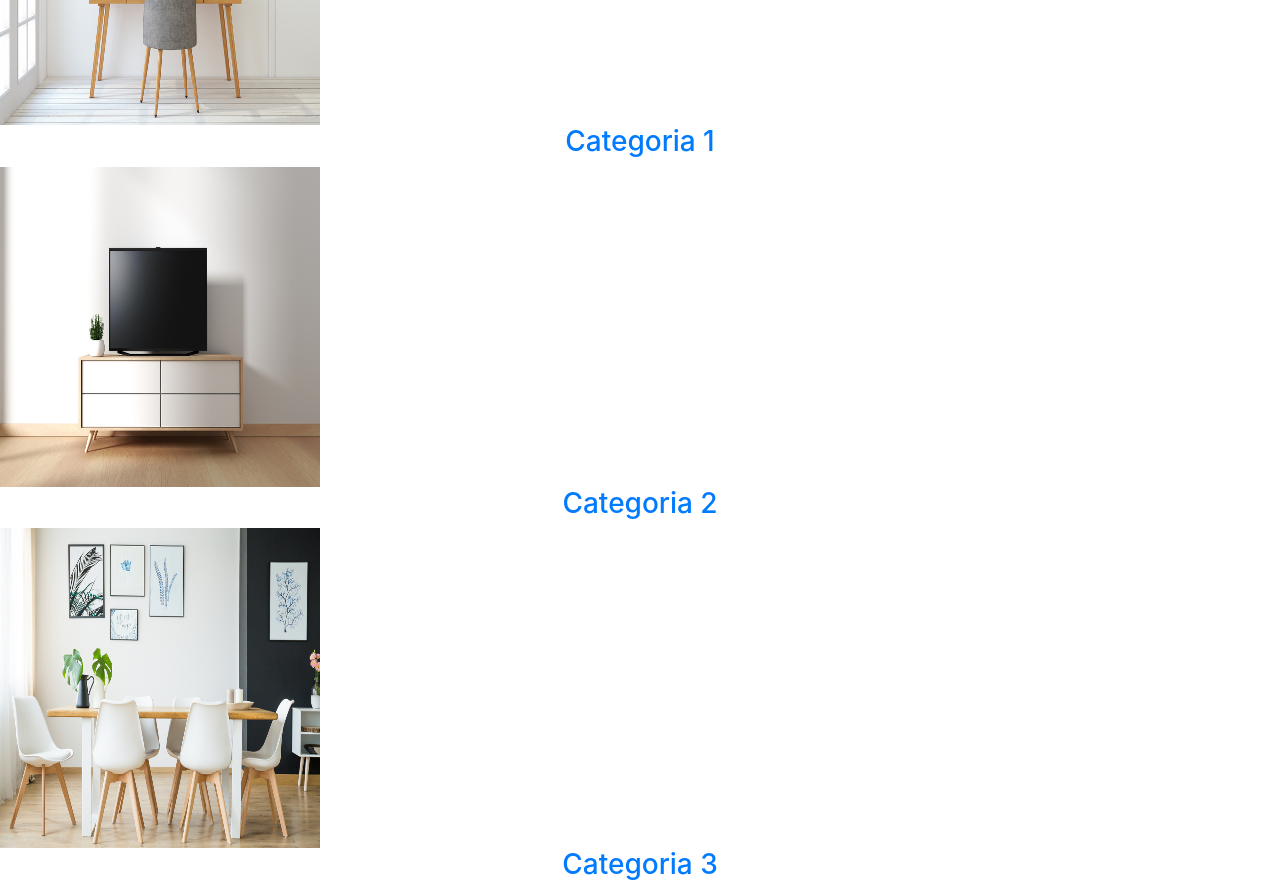
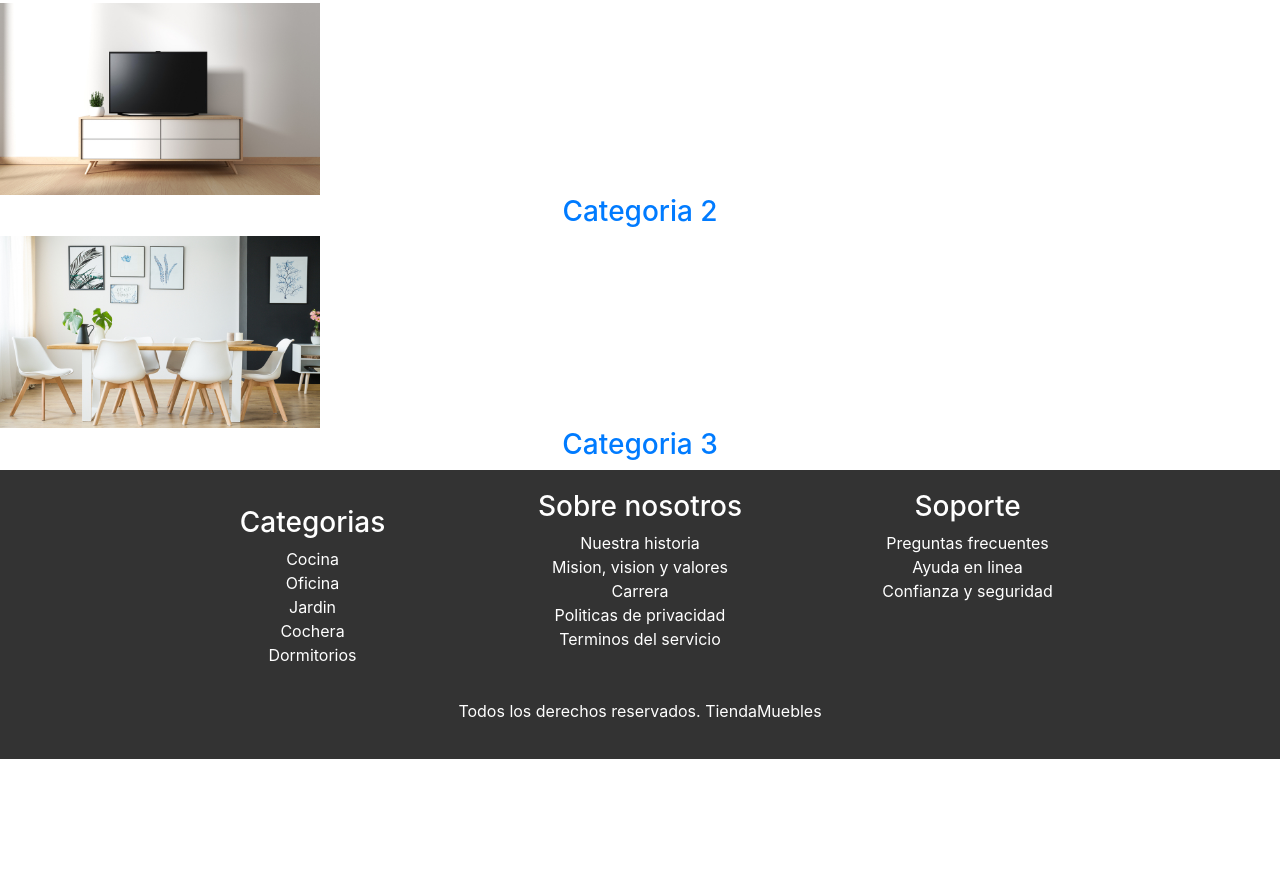
Before and after one commit to Lufiles/Modulo1, a plain HTML site: page index.html in a window 1280 px wide. Shown: the part 1531-2415 px from the top of the page. After the commit the page ends 2290 px from the top, so only its background shows below. Drawn offline with nearby package versions, Linux system fonts and the light colour scheme; a web font is replaced by a local one.

Commit message:
Responsive

```diff
--- a/app.css
+++ b/app.css
@@ -1,7 +1,15 @@
 .hero{
     background-image: url("principal.jpg");
     background-size: cover;
-    padding: 50px 0;
+    padding: 10% 0;
+    /*width: 100%;
+    height: 100%;
+    max-width: 5rem;
+    max-height: 5rem;*/
+   /* background-size: cover;
+        padding: 50px 0;
+        text-align: center;
+        color: white;*/
 }
 
 nav{
@@ -49,8 +57,11 @@ body{
 }
 
 img {
-    width: 20rem;
-    height: 20rem;
+
+    width: 100%;
+    height: 100%;
+    max-width: 20rem;
+    max-height: 20rem;
 }
 
 .product{
--- a/index.html
+++ b/index.html
@@ -30,7 +30,7 @@
     <p>$12000</p>
     <button>Agregar al carrito</button>
 </div>
-<div class="product">
+<div class="product" >
     <img src="producto2.jpg" alt="Producto 2"/>
     <h3>Producto 2</h3>
     <p>Descripcion del producto 2</p>
@@ -83,33 +83,48 @@
     </div>
 </section>
 <footer>
-    <div>
+    <div class="row justify-content-center">
+        <div class="col-lg-3 col-md-4 my-3 ">
         <h3>Categorias</h3>
         <nav>
           <a href="#">Cocina</a>
+          <br/>
           <a href="#">Oficina</a>
+          <br/>
           <a href="#">Jardin</a>
+          <br/>
           <a href="#">Cochera</a>
+          <br/>
           <a href="#">Dormitorios</a>
         </nav>
     </div>
-    <div>
+    <div class="col-lg-3 col-md-4">
         <h3>Sobre nosotros</h3>
         <nav>
           <a href="#">Nuestra historia</a>
+          <br/>
           <a href="#">Mision, vision y valores</a>
+          <br/>
           <a href="#">Carrera</a>
+          <br/>
           <a href="#">Politicas de privacidad</a>
+          <br/>
           <a href="#">Terminos del servicio</a>
         </nav>
     </div>
-    <div>
+    <div class="col-lg-3 col-md-4">
         <h3>Soporte</h3>
         <nav>
           <a href="#">Preguntas frecuentes</a>
+          <br/>
           <a href="#">Ayuda en linea</a>
+          <br/>
           <a href="#">Confianza y seguridad</a>
         </nav>
+    </div>
+    </div>
+    <div class="row justify-content-center mt-3">
+        <p>Todos los derechos reservados. TiendaMuebles</p>
     </div>
     </footer>
 </body>
```
